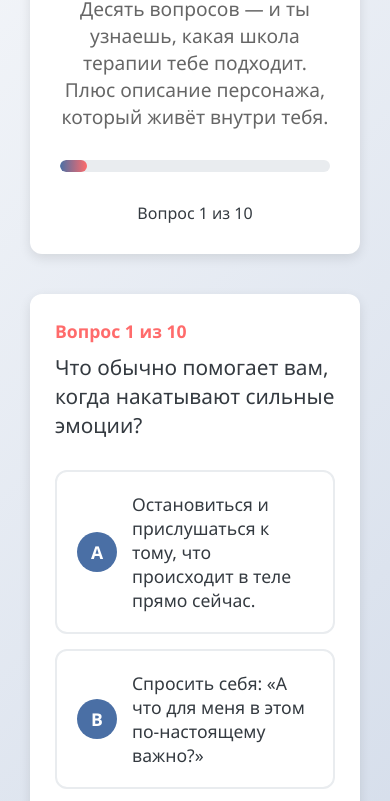
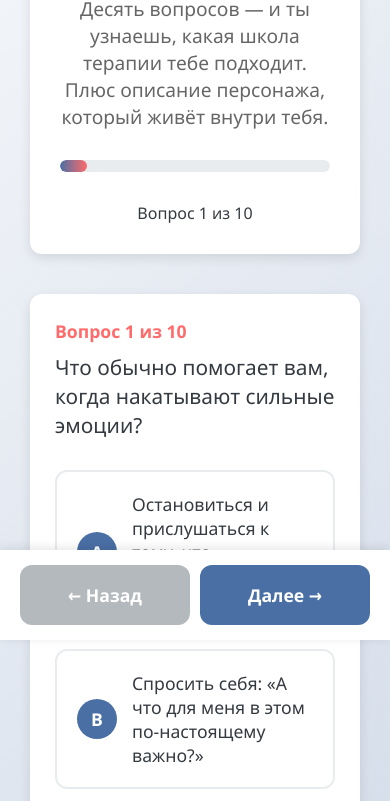
Before and after one commit to Msilith/therapy-funnel, a website: page index.html in a window 390 px wide. Shown: the part 204-1005 px from the top of the page. Drawn offline with Linux system fonts and the light colour scheme.

Commit message:
Замена изображения сигила на новое. Автоматический переход при выборе ответа. Улучшение видимости кнопок на мобильных (фиксированная панель).

```diff
--- a/index.html
+++ b/index.html
@@ -319,6 +319,7 @@
         @media (max-width: 768px) {
             .container {
                 padding: 10px;
+                padding-bottom: 100px; /* место для фиксированных кнопок */
             }
 
             h1 {
@@ -336,20 +337,41 @@
             .schools-grid {
                 grid-template-columns: 1fr;
             }
+
+            /* Улучшение видимости кнопок на мобильных */
+            .buttons {
+                position: fixed;
+                bottom: 0;
+                left: 0;
+                right: 0;
+                background: white;
+                padding: 15px 20px;
+                box-shadow: 0 -2px 10px rgba(0,0,0,0.1);
+                z-index: 100;
+                display: flex;
+                justify-content: space-between;
+                gap: 10px;
+            }
+
+            .btn-prev, .btn-next {
+                flex: 1;
+                padding: 18px 10px;
+                font-size: 1.1rem;
+            }
         }
     </style>
     <!-- Favicons сигила Люцифера -->
-    <link rel="icon" href="images/sigil-16x16.jpg" type="image/jpeg" sizes="16x16">
-    <link rel="icon" href="images/sigil-32x32.jpg" type="image/jpeg" sizes="32x32">
-    <link rel="icon" href="images/sigil-48x48.jpg" type="image/jpeg" sizes="48x48">
-    <link rel="icon" href="images/sigil-64x64.jpg" type="image/jpeg" sizes="64x64">
-    <link rel="apple-touch-icon" href="images/sigil-64x64.jpg">
+    <link rel="icon" href="images/sigil-new-16x16.jpg" type="image/jpeg" sizes="16x16">
+    <link rel="icon" href="images/sigil-new-32x32.jpg" type="image/jpeg" sizes="32x32">
+    <link rel="icon" href="images/sigil-new-48x48.jpg" type="image/jpeg" sizes="48x48">
+    <link rel="icon" href="images/sigil-new-64x64.jpg" type="image/jpeg" sizes="64x64">
+    <link rel="apple-touch-icon" href="images/sigil-new-64x64.jpg">
     <meta name="theme-color" content="#8b0000">
 </head>
 <body>
     <div class="container">
         <header>
-            <h1><img src="images/sigil-72x72.jpg" class="logo" alt="Sigil"> Создай своего героя</h1>
+            <h1><img src="images/sigil-new-72x72.jpg" class="logo" alt="Sigil"> Создай своего героя</h1>
             <p class="subtitle">Десять вопросов — и ты узнаешь, какая школа терапии тебе подходит. Плюс описание персонажа, который живёт внутри тебя.</p>
 
             <div class="progress-container">
@@ -561,6 +583,11 @@
             // Обновление кнопки "Далее"
             const nextBtn = document.getElementById('nextBtn');
             nextBtn.disabled = false;
+
+            // Автоматический переход, если это текущий вопрос
+            if (questionIndex === currentQuestion) {
+                setTimeout(() => nextQuestion(), 300);
+            }
         }
 
         function nextQuestion() {
```
Also changed, not shown: images/sigil-new-16x16.jpg (added), images/sigil-new-32x32.jpg (added), images/sigil-new-48x48.jpg (added), images/sigil-new-64x64.jpg (added), images/sigil-new-72x72.jpg (added), images/sigil-new.jpg (added).
